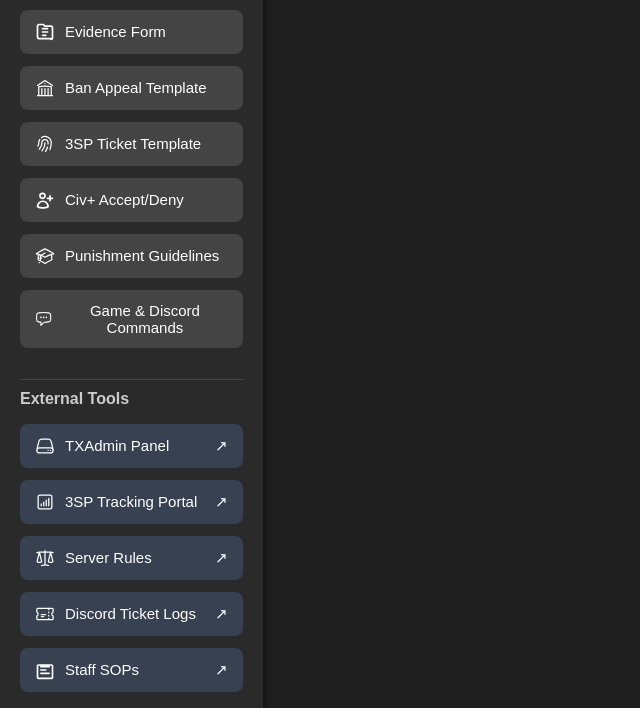
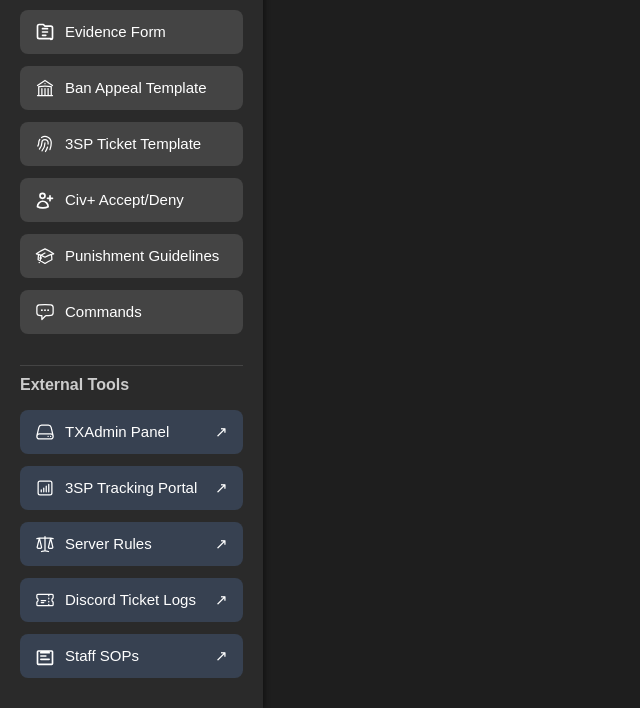
Before and after one commit to NZDurriez/StaffQuickAccess, a plain HTML site: page index.html in a window 1280 px wide. Shown: the part 92-800 px from the top of the page, without its empty margins (0-640 px from the left). Drawn offline with Linux system fonts and the light colour scheme.

Commit message:
Update index.html

```diff
--- a/index.html
+++ b/index.html
@@ -166,7 +166,7 @@
         <svg xmlns="http://www.w3.org/2000/svg" fill="none" viewBox="0 0 24 24" stroke-width="1.5" stroke="currentColor" class="size-6">
           <path stroke-linecap="round" stroke-linejoin="round" d="M8.625 9.75a.375.375 0 1 1-.75 0 .375.375 0 0 1 .75 0Zm0 0H8.25m4.125 0a.375.375 0 1 1-.75 0 .375.375 0 0 1 .75 0Zm0 0H12m4.125 0a.375.375 0 1 1-.75 0 .375.375 0 0 1 .75 0Zm0 0h-.375m-13.5 3.01c0 1.6 1.123 2.994 2.707 3.227 1.087.16 2.185.283 3.293.369V21l4.184-4.183a1.14 1.14 0 0 1 .778-.332 48.294 48.294 0 0 0 5.83-.498c1.585-.233 2.708-1.626 2.708-3.228V6.741c0-1.602-1.123-2.995-2.707-3.228A48.394 48.394 0 0 0 12 3c-2.392 0-4.744.175-7.043.513C3.373 3.746 2.25 5.14 2.25 6.741v6.018Z" />
         </svg>
-        Game & Discord Commands
+        Commands
       </span>
     </button>
 
```
